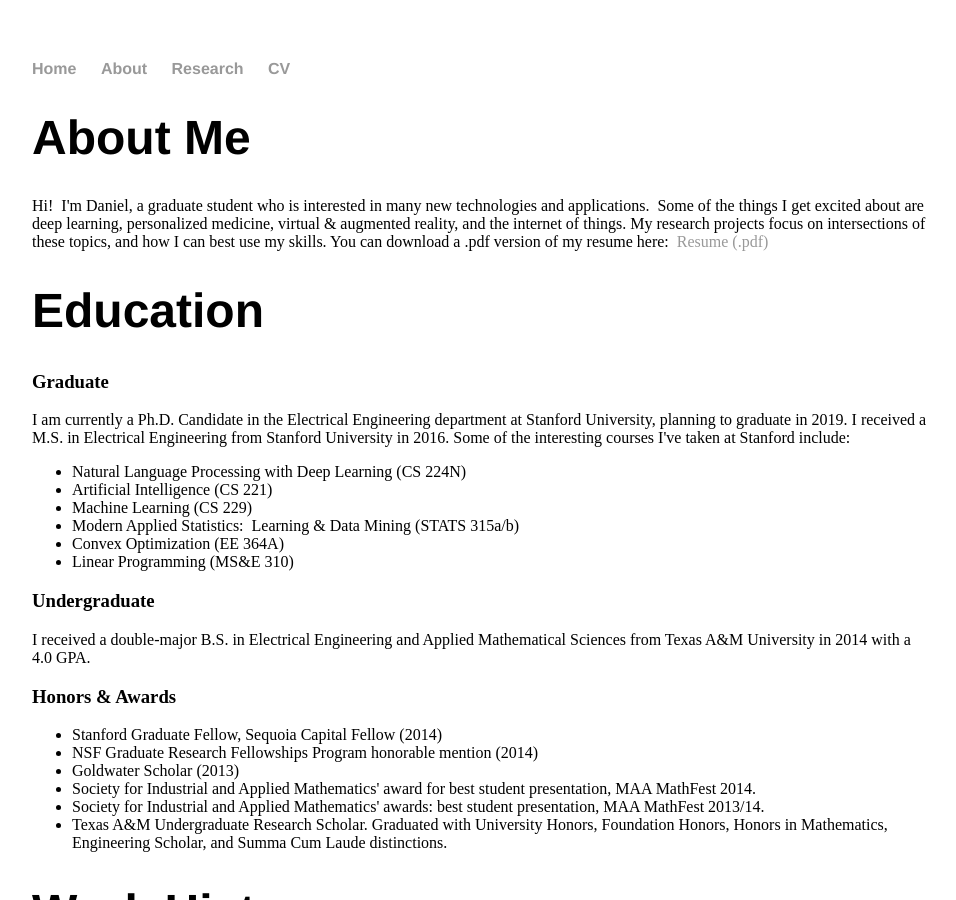
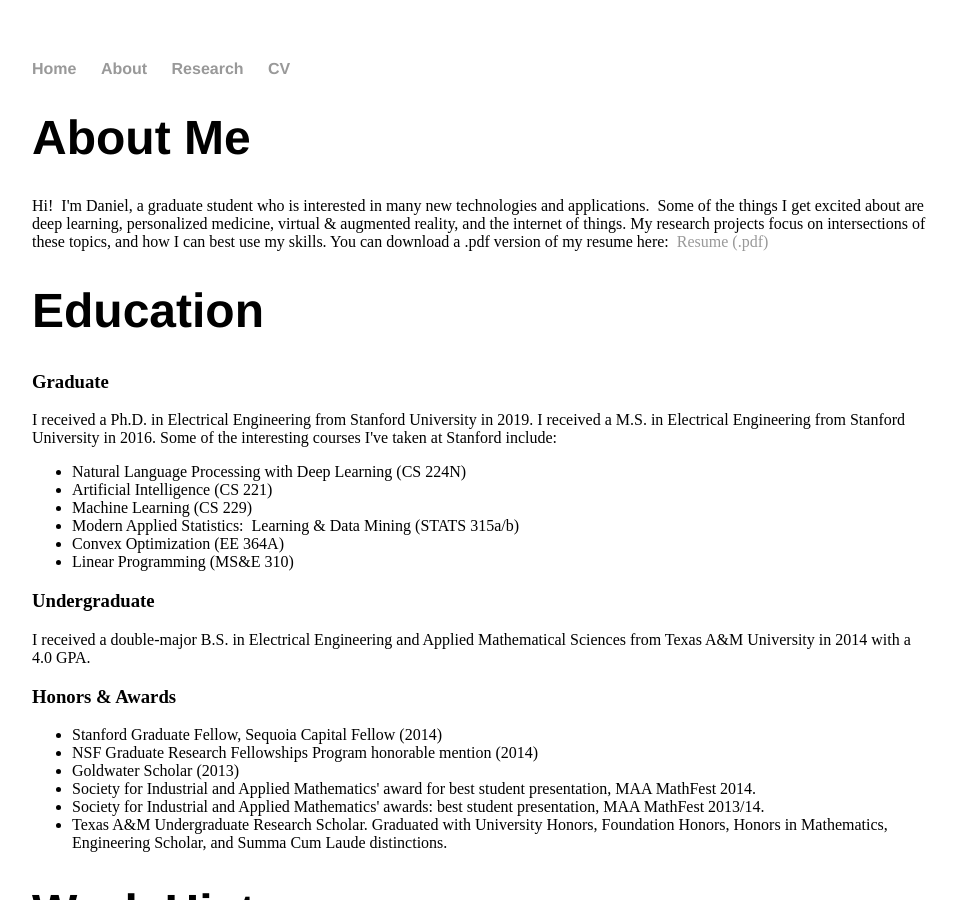
Before and after one commit to danielroymiller/danielroymiller.github.io, a Jekyll site: the page built from cv/index.html, in a window 1280 px wide and 900 px high. Shown: the whole window, without its empty margins (160-1116 px from the left). Built offline with Jekyll 4.4.1, drawn with Linux system fonts in a browser that asks for light colours.

Commit message:
Update index.html
Updated education for post-graduation

```diff
--- a/cv/index.html
+++ b/cv/index.html
@@ -10,7 +10,7 @@ title: Daniel Roy Miller
 
   <h1 id="Education">Education</h1>
     <h3>Graduate</h3>
-      I am currently a Ph.D. Candidate in the Electrical Engineering department at Stanford University, planning to graduate in 2019.
+      I received a Ph.D. in Electrical Engineering from Stanford University in 2019.
       I received a M.S. in Electrical Engineering from Stanford University in 2016.
       Some of the interesting courses I've taken at Stanford include:
       <ul>
```
